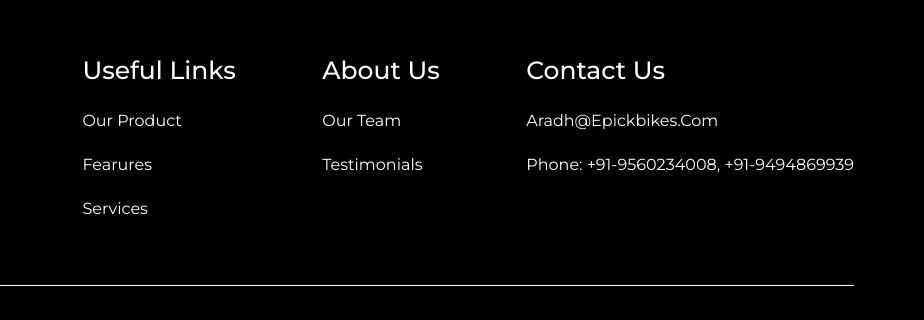
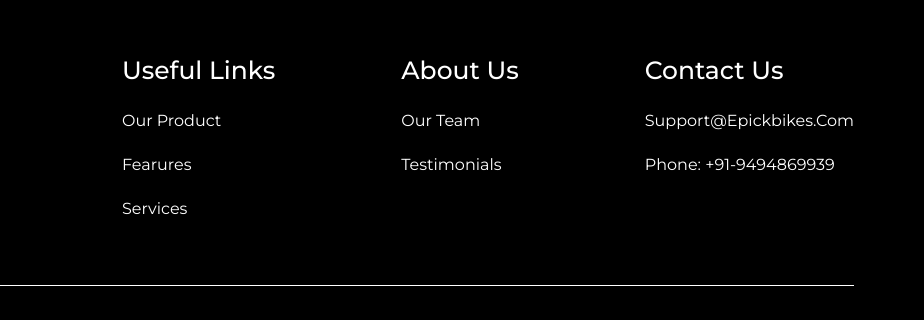
Before and after one commit to sacgov/epickbikes.com, a plain HTML site: page index.html in a window 1280 px wide. Shown: the part 5729-6049 px from the top of the page, 356-1280 px from the left. Drawn offline with nearby package versions, Linux system fonts and the light colour scheme.

Commit message:
added support

```diff
--- a/index.html
+++ b/index.html
@@ -881,10 +881,10 @@ TO YOUR <b>NEEDS</b>
         <h3>contact us</h3>
         <ul class="list-unstyled mt-4">
           <li>
-            <a href="mailto:aradh@epickbikes.com">aradh@epickbikes.com</a>
+            <a href="mailto:support@epickbikes.com">support@epickbikes.com</a>
           </li>
           <li>
-            Phone: +91-9560234008, +91-9494869939
+            Phone: +91-9494869939
           </li>
         </ul>
       </li>
```
